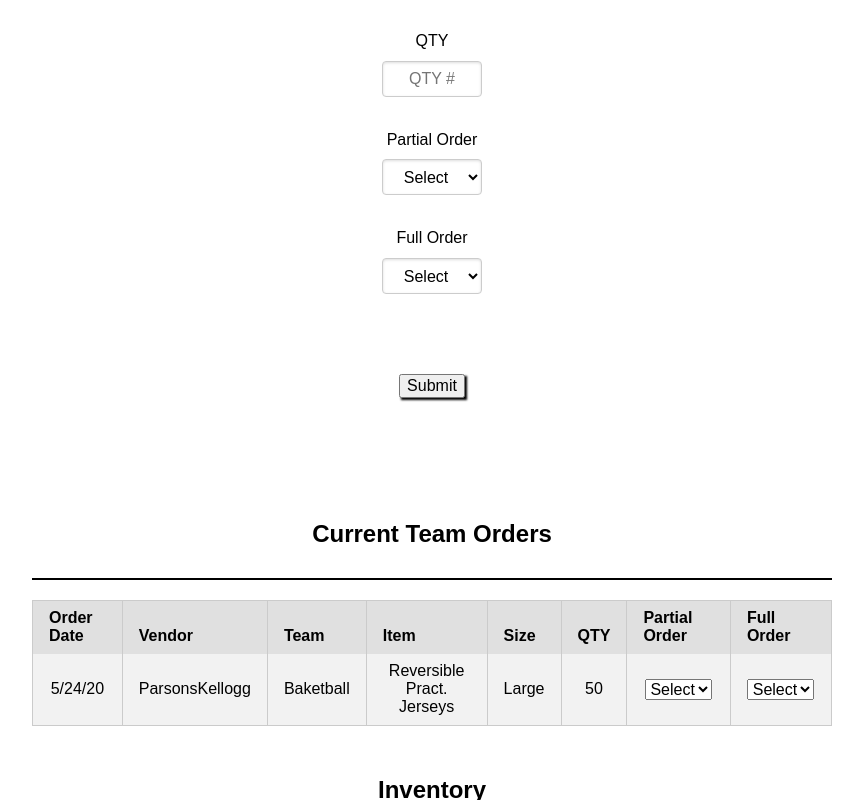
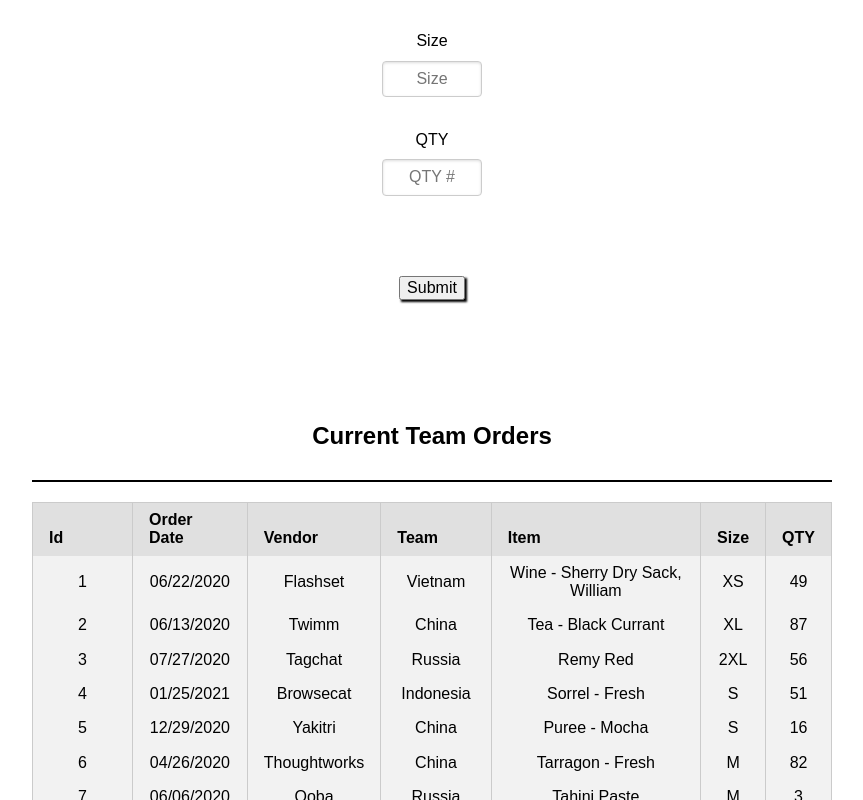
Before and after one commit to lucidInsomniac/CodeOpMVPRamUp, a React (Create React App) app in the folder client/: page / in a window 1280 px wide. Shown: the part 700-1500 px from the top of the page, without its empty margins (208-1071 px from the left). Built offline with nearby package versions, Linux system fonts and the light colour scheme.

Commit message:
Learned to create react-table correctly and it renders mock data

```diff
--- a/client/src/App.js
+++ b/client/src/App.js
@@ -1,7 +1,7 @@
 // this will be the dashboard view
 import React, {useState} from 'react'
 //import ALL components for React Router SideBar Menu
-import Recv from './components/UserComponents/Recv/Recv'
+import Table from './components/UserComponents/Recv/Table'
 import OrdersForm from './components/UserComponents/Recv/OrdersForm'
 import Inventory from './components/UserComponents/Inventory/Inventory'
 
@@ -10,18 +10,45 @@ import './App.css';
 // This displays all the components, react-router to coordinate
 export default function App() {
 
+  //hook for collection of inventory from OrdersForm
+  const [inventories, setInventories] = useState([]);
+
+  //Test Function for Mock Display ONLY
+  function addInventory(newInventory) {
+      console.log('parent-newInv', newInventory)
+      setInventories((state) => [...state, newInventory]);
+    }
+    console.log('parent-inventories', inventories)
+
+
 
   /**************GET Data********************************** */
 
     //useEffect to GET data from DB
 
+      // //useEffect hook to tell react to fetch automatically and get data from server
+  // useEffect(() => {
+  //   fetch("/api/rampup") //this connects to the server api.js
+  //   //our request
+  //   .then(response => response.json())
+  //   //this is the response returned with data array
+  //   .then(inventories => {
+  //     console.log('parent', inventories)
+  //     //upon success
+  //     setInventories(inventories)
+  //   })
+  //   //catch error
+  //   .catch(err => {
+  //     //if error, show error
+  //     console.log( "ERROR:", err.message);
+  //   });
+  // }, []); //gets saved in an empty array
 
 
-
-    //function to GET orders
+    //function to GET orders only if full order = NO
 
 
-    //function to GET inventory
+    //function to GET inventory, only if full order = YES
 
 
 
@@ -67,12 +94,12 @@ export default function App() {
       <nav>
 
           {/*Enter orders here */}
-          <OrdersForm />
+          <OrdersForm onSubmit={ newInventory => addInventory(newInventory)} />
 
             {/*This component displays all unreceived and partial entered from the form.
                 Display only if Partial Order= YES or not selected
             */}
-           <Recv />
+           <Table />
 
           {/*collection of all full received existing and new items, and displays all items
               Display only if Full Order = YES
@@ -108,16 +135,16 @@ export default function App() {
   // console.log('parent-athletes', athletes) */
 
 
-  //hook for collection of state objs from OrderForm:
 
 
- {/* Later Feature
 
-          <AthleteCard />
-          <AthleteForm onSubmit={(newAthlete) => addAthlete(newAthlete)} />
-          <AthleteList athletes={athletes} onSelectedAth={athelete => setAthletes(athelete)} />
-          <GearDistr />
-          */}
+//  {/* Later Feature
+
+//           <AthleteCard />
+//           <AthleteForm onSubmit={(newAthlete) => addAthlete(newAthlete)} />
+//           <AthleteList athletes={athletes} onSelectedAth={athelete => setAthletes(athelete)} />
+//           <GearDistr />
+//           */}
 
     //function to GET athletes
     //function to POST athletes
--- a/client/src/components/UserComponents/Inventory/Inventory.js
+++ b/client/src/components/UserComponents/Inventory/Inventory.js
@@ -63,7 +63,7 @@ export default function Inventory (props) {
 {/***********************For MOCKUP DISPLAY ONLY****************************** */}
 
             <div className="table container">
-            <table class="pure-table">
+            <table className="pure-table">
                 <thead>
                     <tr>
                         <th>Order Date</th>
@@ -77,7 +77,7 @@ export default function Inventory (props) {
                     </tr>
                 </thead>
                 <tbody>
-                    <tr class="pure-table-odd">
+                    <tr className="pure-table-odd">
                         <td>01/14/19</td>
                         <td>Volleyball</td>
                         <td>BSN</td>
--- /dev/null
+++ b/client/src/components/UserComponents/Recv/Columns.js
@@ -0,0 +1,38 @@
+//Define columns we want to display in table
+//We export const COLUMNS, and array of objs
+//For table we will specify 7 columns, with each rep as obj in COLUMNS
+export const COLUMNNS= [
+    {   //we specify column name with "Header"
+        Header: "Id",
+        //how  we access data from mock data
+        accessor: "id"
+    },
+    {
+        Header: "Order Date",
+        accessor: "ord_date"
+    },
+    {
+        Header: "Vendor",
+        accessor: "vendor"
+    },
+    {
+        Header: "Team",
+        accessor: "team"
+    },
+    {
+        Header: "Item",
+        accessor: "item"
+    },
+    {
+        Header: "Size",
+        accessor: "size"
+    },
+    {
+        Header: "QTY",
+        accessor: "qty"
+    }
+]
+
+//After this is setup, we need to create a table instance, using
+//react-table library. Create another component for table.
+//So at the moment we need 3 tables: mock data, const for column, and table component
--- /dev/null
+++ b/client/src/components/UserComponents/Recv/MOCK_DATA.json
@@ -0,0 +1,20 @@
+[{"id":1,"ord_date":"06/22/2020","vendor":"Flashset","team":"Vietnam","item":"Wine - Sherry Dry Sack, William","size":"XS","qty":49},
+{"id":2,"ord_date":"06/13/2020","vendor":"Twimm","team":"China","item":"Tea - Black Currant","size":"XL","qty":87},
+{"id":3,"ord_date":"07/27/2020","vendor":"Tagchat","team":"Russia","item":"Remy Red","size":"2XL","qty":56},
+{"id":4,"ord_date":"01/25/2021","vendor":"Browsecat","team":"Indonesia","item":"Sorrel - Fresh","size":"S","qty":51},
+{"id":5,"ord_date":"12/29/2020","vendor":"Yakitri","team":"China","item":"Puree - Mocha","size":"S","qty":16},
+{"id":6,"ord_date":"04/26/2020","vendor":"Thoughtworks","team":"China","item":"Tarragon - Fresh","size":"M","qty":82},
+{"id":7,"ord_date":"06/06/2020","vendor":"Ooba","team":"Russia","item":"Tahini Paste","size":"M","qty":3},
+{"id":8,"ord_date":"12/30/2020","vendor":"Photofeed","team":"Peru","item":"Oysters - Smoked","size":"XL","qty":83},
+{"id":9,"ord_date":"08/17/2020","vendor":"Youbridge","team":"France","item":"Grenadine","size":"S","qty":30},
+{"id":10,"ord_date":"07/20/2020","vendor":"Feedspan","team":"China","item":"Skirt - 24 Foot","size":"XL","qty":17},
+{"id":11,"ord_date":"01/10/2021","vendor":"Pixoboo","team":"Russia","item":"Flour - Strong","size":"XL","qty":22},
+{"id":12,"ord_date":"12/03/2020","vendor":"Skipstorm","team":"Mexico","item":"Catfish - Fillets","size":"2XL","qty":86},
+{"id":13,"ord_date":"11/20/2020","vendor":"Demivee","team":"Mongolia","item":"Beef Flat Iron Steak","size":"S","qty":43},
+{"id":14,"ord_date":"12/29/2020","vendor":"Yodo","team":"Armenia","item":"Ice Cream - Life Savers","size":"XL","qty":97},
+{"id":15,"ord_date":"02/22/2020","vendor":"Edgewire","team":"Canada","item":"Muffin Mix - Raisin Bran","size":"S","qty":81},
+{"id":16,"ord_date":"11/19/2020","vendor":"Yotz","team":"Argentina","item":"Lamb - Shoulder, Boneless","size":"2XL","qty":100},
+{"id":17,"ord_date":"09/04/2020","vendor":"Yoveo","team":"Indonesia","item":"Bread - Frozen Basket Variety","size":"3XL","qty":59},
+{"id":18,"ord_date":"06/08/2020","vendor":"Twimbo","team":"Philippines","item":"Soup - Campbells Beef Stew","size":"M","qty":44},
+{"id":19,"ord_date":"08/01/2020","vendor":"Mynte","team":"Iran","item":"Sobe - Berry Energy","size":"XS","qty":15},
+{"id":20,"ord_date":"08/30/2020","vendor":"Oloo","team":"Japan","item":"Spice - Chili Powder Mexican","size":"XS","qty":60}]
--- a/client/src/components/UserComponents/Recv/OrdersForm.css
+++ b/client/src/components/UserComponents/Recv/OrdersForm.css
@@ -31,7 +31,8 @@ h2 {
 
 #multi-qty,
 #multi-part-ord,
-#multi-fullOrd
+#multi-fullOrd,
+#multi-size
 {
     margin-left: 350px;
     margin-top: 10px;
--- a/client/src/components/UserComponents/Recv/OrdersForm.js
+++ b/client/src/components/UserComponents/Recv/OrdersForm.js
@@ -4,19 +4,50 @@ import './OrdersForm.css'
 //Order input
 export default function OrdersForm (props) {
 
-  //hooks for form input values: ordDate, team, item, aty, partOrd, fullOrd
+  //hooks for form input values:
+  //ordDate
   const [ordDate, setOrdDate] = useState('');
+  //team
   const [vendor, setVendor] = useState('')
+  //item
   const [team, setTeam] = useState('');
+  //item
   const [item, setItem] = useState('');
+  //size
   const [size, setSize] = useState('');
+  //qty
   const [qty, setQty] = useState('');
-  const [partOrd, setPartOrd] = useState('');
-  const [fullOrd, setfullOrd] = useState('');
 
   //Event hanlder for event listener onSubmit when triggered
   //by submit event
   function handleSubmit(event) {
+    //prevent entire doc from reloading, only target event source
+    event.preventDefault()
+
+    //save all date in state obj to be sent to parent
+
+    const inventory = {
+
+      ordDate: ordDate,
+      vendor: vendor,
+      team: team,
+      item: item,
+      size: size,
+      qty: qty,
+    }
+      //check inventory has value
+      console.log('form', inventory)
+
+    // onSubmit, send the state obj with all the data to parent
+    props.onSubmit(inventory)
+
+    //reset all fields
+    setOrdDate("")
+    setVendor("")
+    setTeam("")
+    setItem("")
+    setSize("")
+    setQty("")
 
   }
 
@@ -24,8 +55,32 @@ export default function OrdersForm (props) {
   //Event handler for event listener onClick when triggered by
   //on-click event
   function handleChange (event) {
+    let {name, value} = event.target
 
+        switch(name) {
+            case 'ordDate':
+                setOrdDate(value);
+                break;
+            case 'vendor':
+                setVendor(value);
+                break;
+            case 'team':
+                setTeam(value);
+                break;
+            case 'item':
+                setItem(value);
+                break;
+            case 'size':
+                setSize(value);
+                break;
+            case 'qty':
+                setQty(value);
+                break;
+            default:
+                  break;
+        }
   }
+
       //render form here
       // divs, input, className, and htmlFor formated in Pure CSS
       // Link to Documentation: https://purecss.io/forms/
@@ -127,6 +182,24 @@ export default function OrdersForm (props) {
 
                   <div className="pure-u-1 pure-u-md-1-3">
                     <label
+                            className="size"
+                            htmlFor="multi-size"
+                    >
+                      Size
+                    </label>
+                      <input
+                            id="multi-size"
+                            placeholder="Size"
+                            className="pure-u-1-8"
+                            name="size"
+                            type="text"
+                            onChange={handleChange}
+                            value={size}
+                      />
+                  </div>
+
+                  <div className="pure-u-1 pure-u-md-1-3">
+                    <label
                             className="qty"
                             htmlFor="multi-qty"
                     >
@@ -143,48 +216,7 @@ export default function OrdersForm (props) {
                       />
                   </div>
 
-                  <div className="pure-u-1 pure-u-md-1-3">
-                    <label
-                            className="partOrd"
-                            htmlFor="multi-part-ord"
-                    >
-                      Partial Order
-                    </label>
-                      <select
-                            id="multi-part-ord"
-                            className="pure-u-1-8"
-                            name="partOrd"
-                            onChange={handleChange}
-                            value={partOrd}
-                      >
-                        <option>Select</option>
-                        <option>Yes</option>
-                        <option>No</option>
-                      </select>
-                  </div>
-
-                  <div className="pure-u-1 pure-u-md-1-3">
-                    <label
-                            className="pure-control-group"
-                            htmlFor="multi-fullOrd"
-                    >
-                      Full Order
-                    </label>
-                      <select
-                            id="multi-fullOrd"
-                            className="pure-u-1-8"
-                            name="fullOrd"
-                            onChange={handleChange}
-                            value={fullOrd}
-                      >
-                        <option>Select</option>
-                        <option>Yes</option>
-                        <option>No</option>
-                      </select>
-
-                  </div>
-              </div>
-
+                </div>
                   {/*Button goes before </form> */}
                 <button className="submit"
                         type="submit"
--- a/client/src/components/UserComponents/Recv/Recv.js
+++ b/client/src/components/UserComponents/Recv/Recv.js
@@ -6,19 +6,11 @@ export default function Recv (props) {
       <div className="Recv ">
         <h2>Current Team Orders</h2>
         {/* list items from form here */}
+        {
+            props.inventories.map = (inventory => (
+            <div className="table container">
 
-
-
-{/***********This page will render all data from MYSQL database****************
- *
- *           Condition: GET ALL Only if Partial = Yes or empty
- *
- *
- *
-                    <table class="pure-table">
-                        {props.inventory &&
-                            props.inventory.map =(i => (
-
+                <table className="pure-table">
                     <thead>
                         <tr>
                             <th>Order Date</th>
@@ -31,16 +23,25 @@ export default function Recv (props) {
                             <th>Full Order</th>
                         </tr>
                     </thead>
+
                 <tbody>
+
                         <tr
-                                        key={ i.id }
-                                        class="pure-table-odd">
-                                            <td>{ i.ordDate }</td>
-                                            <td>{ i.vendor }</td>
-                                            <td>{ i.team }</td>
-                                            <td>{ i.item }</td>
-                                            <td>{ i.size }</td>
-                                            <td>{ i.qty }</td>
+                            className="pure-table-odd"
+                        >
+
+
+                            <td
+                                key={ inventory.name }
+                            >
+                              { inventory.ordDate }
+                              </td>
+                            <td>{ inventory.vendor }</td>
+                            <td>{ inventory.team }</td>
+                            <td>{ inventory.item }</td>
+                            <td>{ inventory.size }</td>
+                            <td>{ inventory.qty }</td>
+
                             <td>
                                 <select>
                                     <option>Select</option>
@@ -55,27 +56,31 @@ export default function Recv (props) {
                                     <option>No</option>
                                 </select>
                             </td>
+
                         </tr>
+
                 </tbody>
+
                 </table>
+
+            </div>
        ))}
 
-
- *
- *
- *
- *
- *
-*******************************************************************************
+      </div>
+    )
+}
 
 
 
 
 
 
-{/***********************For MOCKUP DISPLAY ONLY****************************** */}
 
-        <div className="table container">
+
+
+/***********************For MOCKUP DISPLAY ONLY****************************** */
+
+        /* <div className="table container">
           <table className="pure-table">
               <thead>
                   <tr>
@@ -95,7 +100,7 @@ export default function Recv (props) {
                       <td>ParsonsKellogg</td>
                       <td>Baketball</td>
                       <td> Reversible Pract. Jerseys</td>
-                      <td>Large</td>
+                      <td>Medium</td>
                       <td>50</td>
                       <td>
                             <select>
@@ -118,7 +123,7 @@ export default function Recv (props) {
 
       </div>
     )
-}
+} */
 
 
 
@@ -126,3 +131,17 @@ export default function Recv (props) {
 
 //Later Feat: Search bar for item, vendor, invoice
     //Later Feat: Recvd Edit button => partial/full notes textarea, save/cancel button
+
+
+    /***********This page will render all data from MYSQL database****************
+ *
+ *           Condition: GET ALL Only if Partial = Yes or empty
+ *
+ *
+ *
+ * *
+ *
+ *
+ *
+ *
+    *******************************************************************************/
--- /dev/null
+++ b/client/src/components/UserComponents/Recv/Table.js
@@ -0,0 +1,117 @@
+//We need to import 4 things: useMemo, useTable, mock data, and columns
+//Ref Video: https://youtu.be/hson9BXU9F8
+import React, { cloneElement, useMemo } from 'react'
+import { useTable } from 'react-table'
+import MOCK_DATA from './MOCK_DATA.json'
+import { COLUMNNS } from './Columns'
+
+
+export default function BasicTable () {
+    //we create a state obj by passing the imported data into an emtpy array
+    const columns = useMemo(() => COLUMNNS, [])
+    //useMemo ensures MOCK_DATA isn't recreated on every render, waste too much energy and space
+    const data = useMemo(() => MOCK_DATA, [])
+
+    //hook for table, this returns a table instance, we can store in a const
+    const tableInstance = useTable({
+        //we pass an obj as arg: specify 2 props: columns and rows
+        //here we set columns to the imported "COLUMNS"
+        columns, //don't to write columns: columns because of const columns and data
+        //here we set data to imported "MOCK_DATA"
+        data
+        //There is a catch, you need another hook for memory called "useMemo", import that.
+    })
+
+    //Here is where we render the HTML Table
+    //Then use the tableInstance with JSX to render all UI
+
+    //by creating props and methods from tableInstance that come with react-table library
+    const {
+        //need to be destructured on <table> with method {...getTableProps()}
+        getTableProps,
+        //need to be destructured on <tbody> with method {...getTableBodyProps()}
+        getTableBodyProps,
+        //need to be destructured in btwn <thead> with map because it is an array
+        // { headerGroups.map((headerGroup) => (
+        //  <tr {...headerGroup.getHeaderGroupProps()}>
+        //  {
+        //      headerGroup.headers,map( ( column ) => (
+        //        <th {...column.getHeaderProps()}> {column.render('Header')}</th>
+        //  ))}
+        //
+        //))}
+        headerGroups,
+        //goes inside <tbody>
+        rows,
+        prepareRow
+    } = tableInstance
+
+    return (
+        <div className="BasicTable">
+             <h2>Current Team Orders</h2>
+
+            <div className="table container">
+
+                <table
+                    { ...getTableProps() }
+                    className="pure-table"
+                >
+                    <thead>
+                    { headerGroups.map((headerGroup) => (
+                       <tr {...headerGroup.getHeaderGroupProps()}>
+                         { headerGroup.headers.map( ( column ) => (
+                            //   This is the Header section for the table
+                             <th {...column.getHeaderProps()}> {column.render('Header')}</th>
+                          ))}
+                       </tr>
+
+                    ))}
+
+                    </thead>
+                    {/* rows array go inside tbody */}
+                <tbody { ...getTableBodyProps() }>
+                    { rows.map((row) => {
+                            //call prepareRow method and pass row as arg
+                            prepareRow(row)
+                            //then return <tr> and destrucre row.getRowProps()
+                            return(
+                                <tr
+                                    className="pure-table-odd"
+                                    {...row.getRowProps()}>
+                                    {/*   this gives access to individual row cell */}
+                                        {row.cells.map( (cell) => {
+                                            //return <td>
+                                            return <td { ...cell.getCellProps() }>{ cell.render('Cell') }</td>
+                                        })}
+                                </tr>
+                            )
+                        })
+                    }
+
+                        <tr>
+                            <td>
+                                <select>
+                                    <option>Select</option>
+                                    <option>Yes</option>
+                                    <option>No</option>
+                                </select>
+                            </td>
+                            <td>
+                                <select>
+                                    <option>Select</option>
+                                    <option>Yes</option>
+                                    <option>No</option>
+                                </select>
+                            </td>
+
+                        </tr>
+
+                </tbody>
+
+                </table>
+
+            </div>
+
+        </div>
+    )
+}
--- a/package.json
+++ b/package.json
@@ -14,8 +14,8 @@
     "http-errors": "~1.6.3",
     "morgan": "~1.9.1",
     "mysql": "^2.18.1",
-    "nodemon": "^2.0.7"
+    "nodemon": "^2.0.7",
+    "react-table": "^7.6.3"
   },
-
   "proxy": "http://localhost:5000"
 }
```
Also changed, not shown: 2 other files (tests, documents, lock files or other folders). Lines whose indentation alone changed are shown as unchanged.
